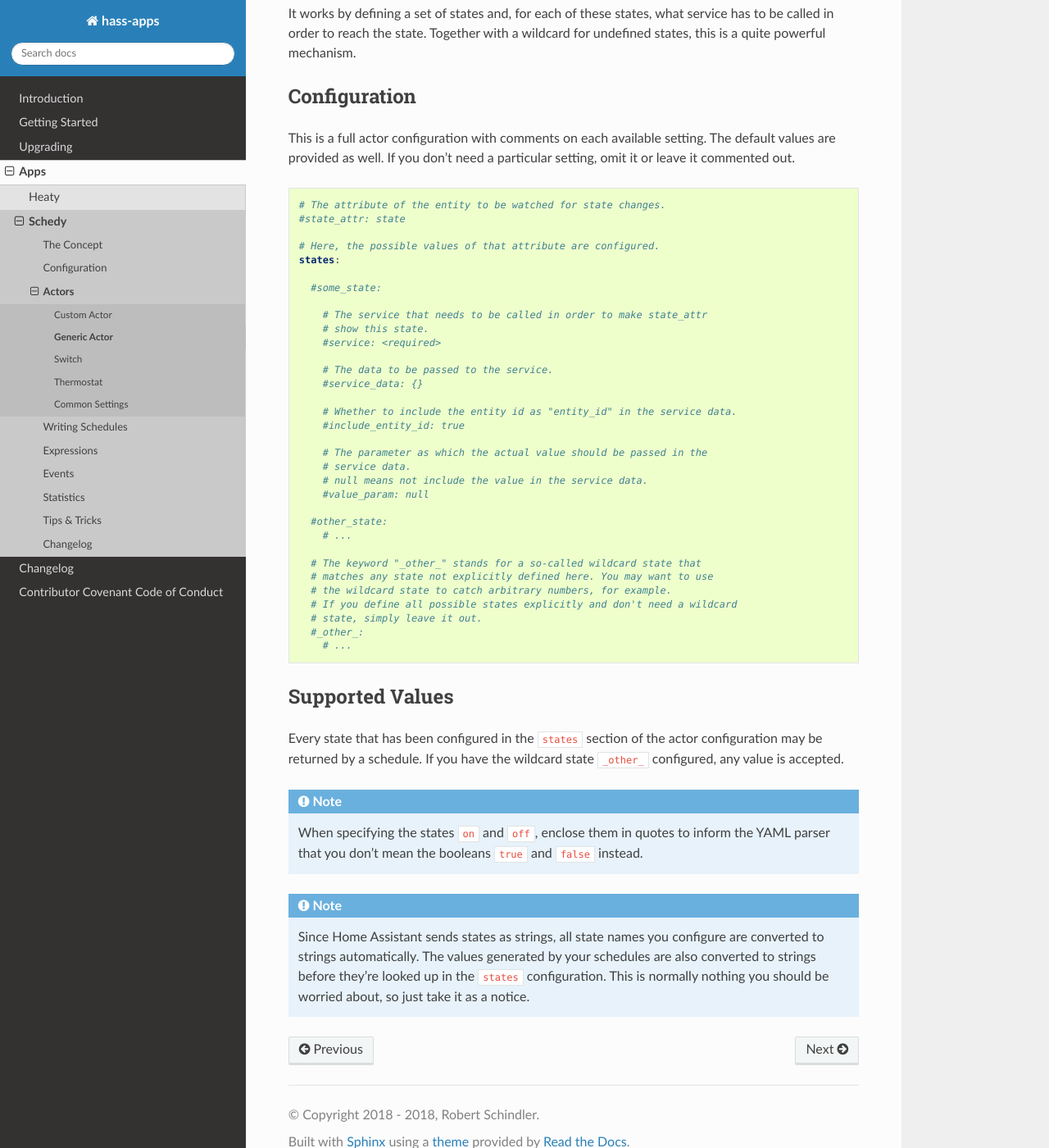
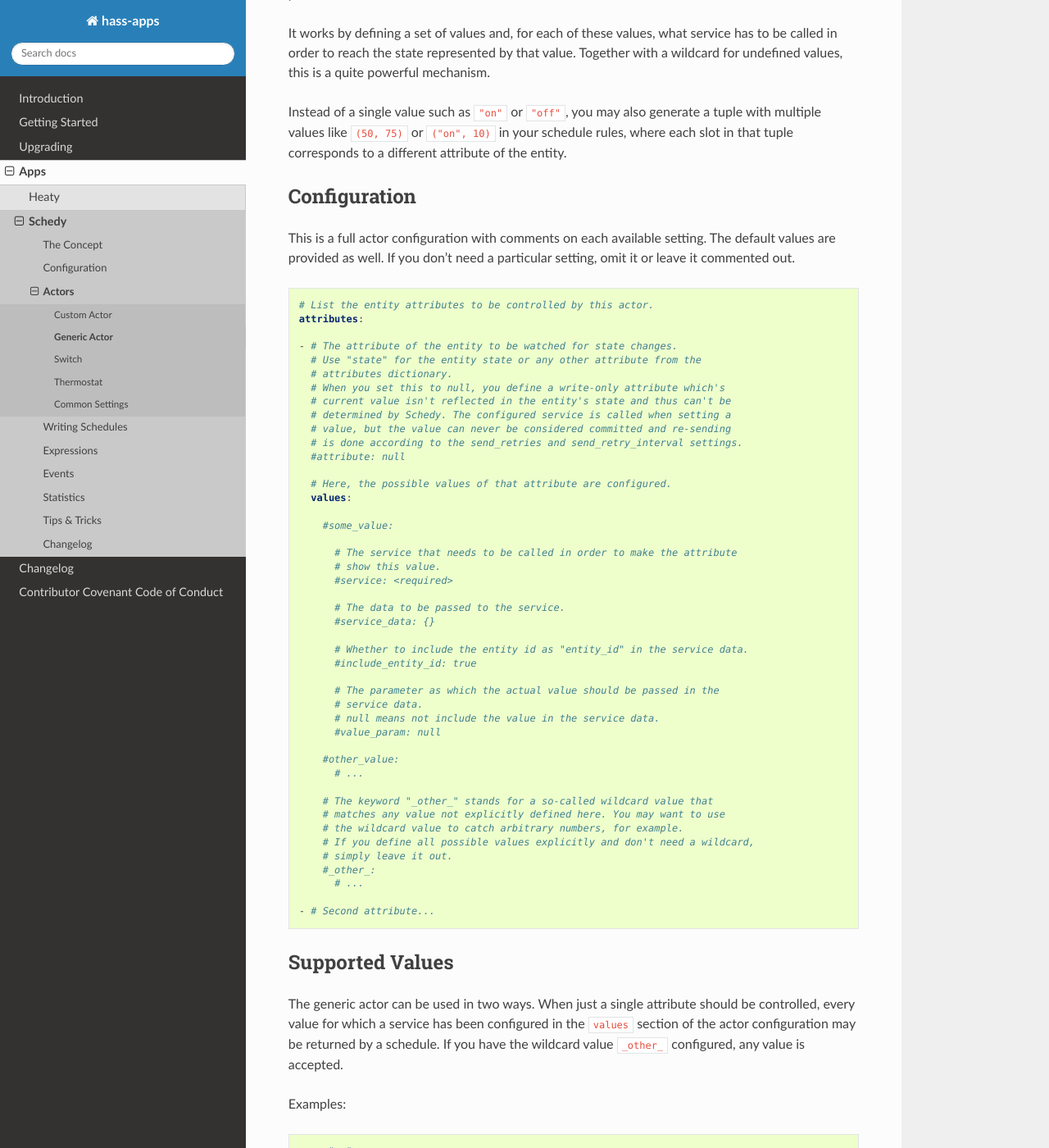
Before and after one commit to bob1de/hass-apps, a Sphinx documentation site: the page built from docs/apps/schedy/actors/generic/index.rst, in a window 1280 px wide and 1400 px high, scrolled down 329 px. Shown: the whole window at 82% size. Built offline with Sphinx 7.4.7 and the Read the Docs theme 2.0.0, drawn with Linux system fonts in a browser that asks for light colours; the version number could not be read and is left out; some of the changed text lies outside the part shown.

Commit message:
[schedy] Reworked generic actor to support multiple attributes at once

```diff
--- a/docs/apps/schedy/actors/generic/config.yaml
+++ b/docs/apps/schedy/actors/generic/config.yaml
@@ -1,33 +1,45 @@
-# The attribute of the entity to be watched for state changes.
-#state_attr: state
+# List the entity attributes to be controlled by this actor.
+attributes:
 
-# Here, the possible values of that attribute are configured.
-states:
+- # The attribute of the entity to be watched for state changes.
+  # Use "state" for the entity state or any other attribute from the
+  # attributes dictionary.
+  # When you set this to null, you define a write-only attribute which's
+  # current value isn't reflected in the entity's state and thus can't be
+  # determined by Schedy. The configured service is called when setting a
+  # value, but the value can never be considered committed and re-sending
+  # is done according to the send_retries and send_retry_interval settings.
+  #attribute: null
 
-  #some_state:
+  # Here, the possible values of that attribute are configured.
+  values:
 
-    # The service that needs to be called in order to make state_attr
-    # show this state.
-    #service: <required>
+    #some_value:
 
-    # The data to be passed to the service.
-    #service_data: {}
+      # The service that needs to be called in order to make the attribute
+      # show this value.
+      #service: <required>
 
-    # Whether to include the entity id as "entity_id" in the service data.
-    #include_entity_id: true
+      # The data to be passed to the service.
+      #service_data: {}
 
-    # The parameter as which the actual value should be passed in the
-    # service data.
-    # null means not include the value in the service data.
-    #value_param: null
+      # Whether to include the entity id as "entity_id" in the service data.
+      #include_entity_id: true
 
-  #other_state:
-    # ...
+      # The parameter as which the actual value should be passed in the
+      # service data.
+      # null means not include the value in the service data.
+      #value_param: null
 
-  # The keyword "_other_" stands for a so-called wildcard state that
-  # matches any state not explicitly defined here. You may want to use
-  # the wildcard state to catch arbitrary numbers, for example.
-  # If you define all possible states explicitly and don't need a wildcard
-  # state, simply leave it out.
-  #_other_:
-    # ...
+    #other_value:
+      # ...
+
+    # The keyword "_other_" stands for a so-called wildcard value that
+    # matches any value not explicitly defined here. You may want to use
+    # the wildcard value to catch arbitrary numbers, for example.
+    # If you define all possible values explicitly and don't need a wildcard,
+    # simply leave it out.
+    #_other_:
+      # ...
+
+- # Second attribute...
--- a/docs/apps/schedy/actors/generic/index.rst
+++ b/docs/apps/schedy/actors/generic/index.rst
@@ -4,11 +4,18 @@ Generic Actor
 .. include:: /advanced-topic.rst.inc
 
 The ``generic`` actor can be used for controlling different types of
-entities such as switches, lights, numbers and media players.
+entities like numbers or media players, even those having multiple
+adjustable attributes such as roller shutters with tilt and position.
 
-It works by defining a set of states and, for each of these states,
-what service has to be called in order to reach the state. Together with
-a wildcard for undefined states, this is a quite powerful mechanism.
+It works by defining a set of values and, for each of these values,
+what service has to be called in order to reach the state represented
+by that value. Together with a wildcard for undefined values, this is
+a quite powerful mechanism.
+
+Instead of a single value such as ``"on"`` or ``"off"``, you may also
+generate a tuple with multiple values like ``(50, 75)`` or ``("on", 10)``
+in your schedule rules, where each slot in that tuple corresponds to a
+different attribute of the entity.
 
 
 Configuration
@@ -20,20 +27,32 @@ Configuration
 Supported Values
 ----------------
 
-Every state that has been configured in the ``states`` section of the
-actor configuration may be returned by a schedule. If you have the
-wildcard state ``_other_`` configured, any value is accepted.
+The generic actor can be used in two ways. When just a single attribute
+should be controlled, every value for which a service has been configured
+in the ``values`` section of the actor configuration may be returned
+by a schedule. If you have the wildcard value ``_other_`` configured,
+any value is accepted.
+
+Examples:
+
+::
+
+    - v: "on"
+    - x: -40 if is_on(...) else Skip()
+
+As soon as you add multiple attributes to control, a list or tuple with
+a value for each attribute is expected. The order is the same in which
+the attributes were specified in the configuration.
+
+Examples:
+
+::
+
+    - v: ["on", 20]
+    - x: "(-40, 'something') if is_on(...) else Skip()"
 
 .. note::
 
-   When specifying the states ``on`` and ``off``, enclose them in quotes
-   to inform the YAML parser that you don't mean the booleans ``true``
-   and ``false`` instead.
-
-.. note::
-
-   Since Home Assistant sends states as strings, all state names you
-   configure are converted to strings automatically. The values generated
-   by your schedules are also converted to strings before they're looked
-   up in the ``states`` configuration. This is normally nothing you
-   should be worried about, so just take it as a notice.
+   When specifying the values ``on`` and ``off``, enclose them in quotes
+   as shown above to inform the YAML parser you don't mean the booleans
+   ``True`` and ``False`` instead.
```
Also changed, not shown: docs/apps/schedy/CHANGELOG.md (+3 -0 lines), 3 other files.
